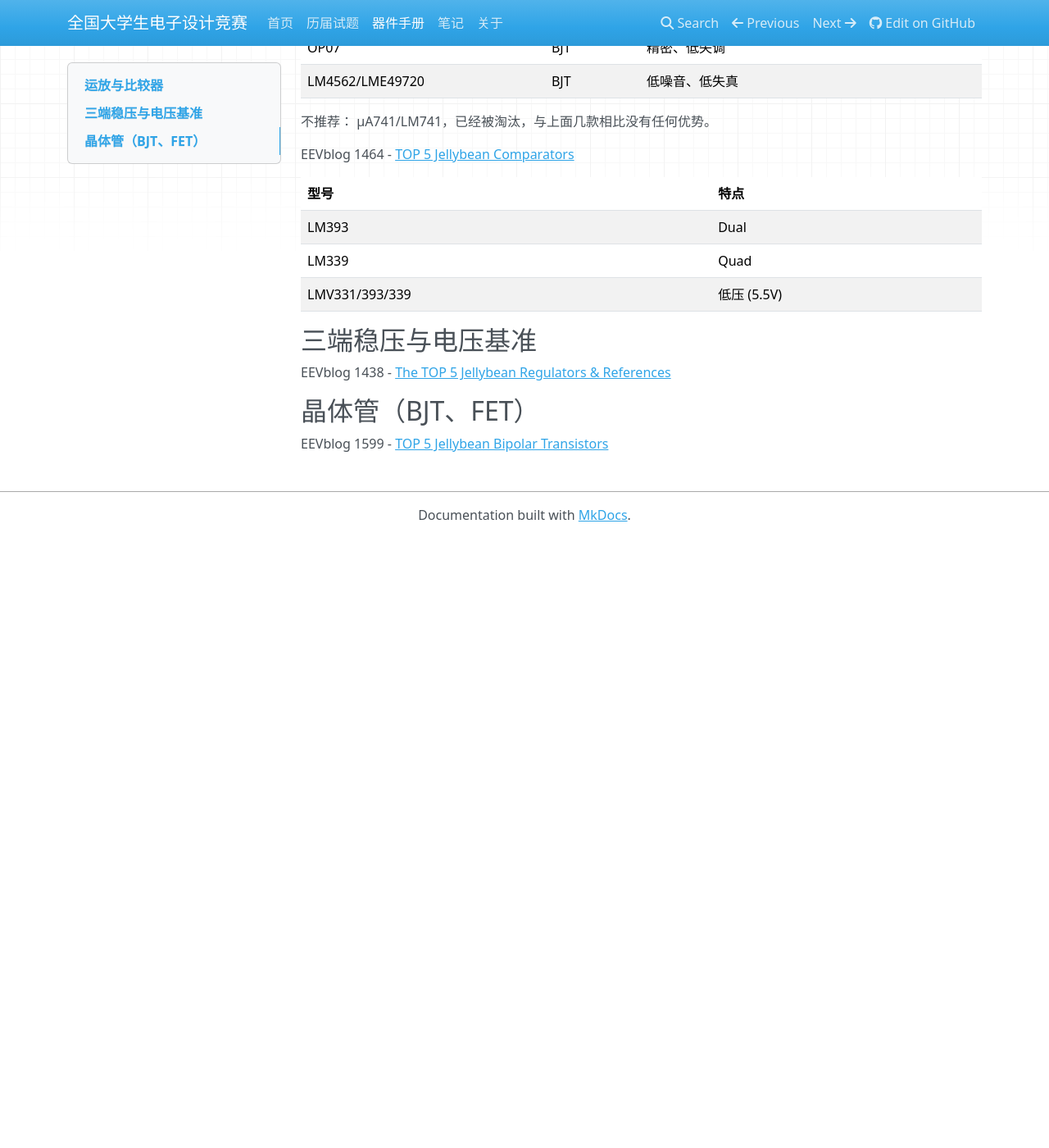
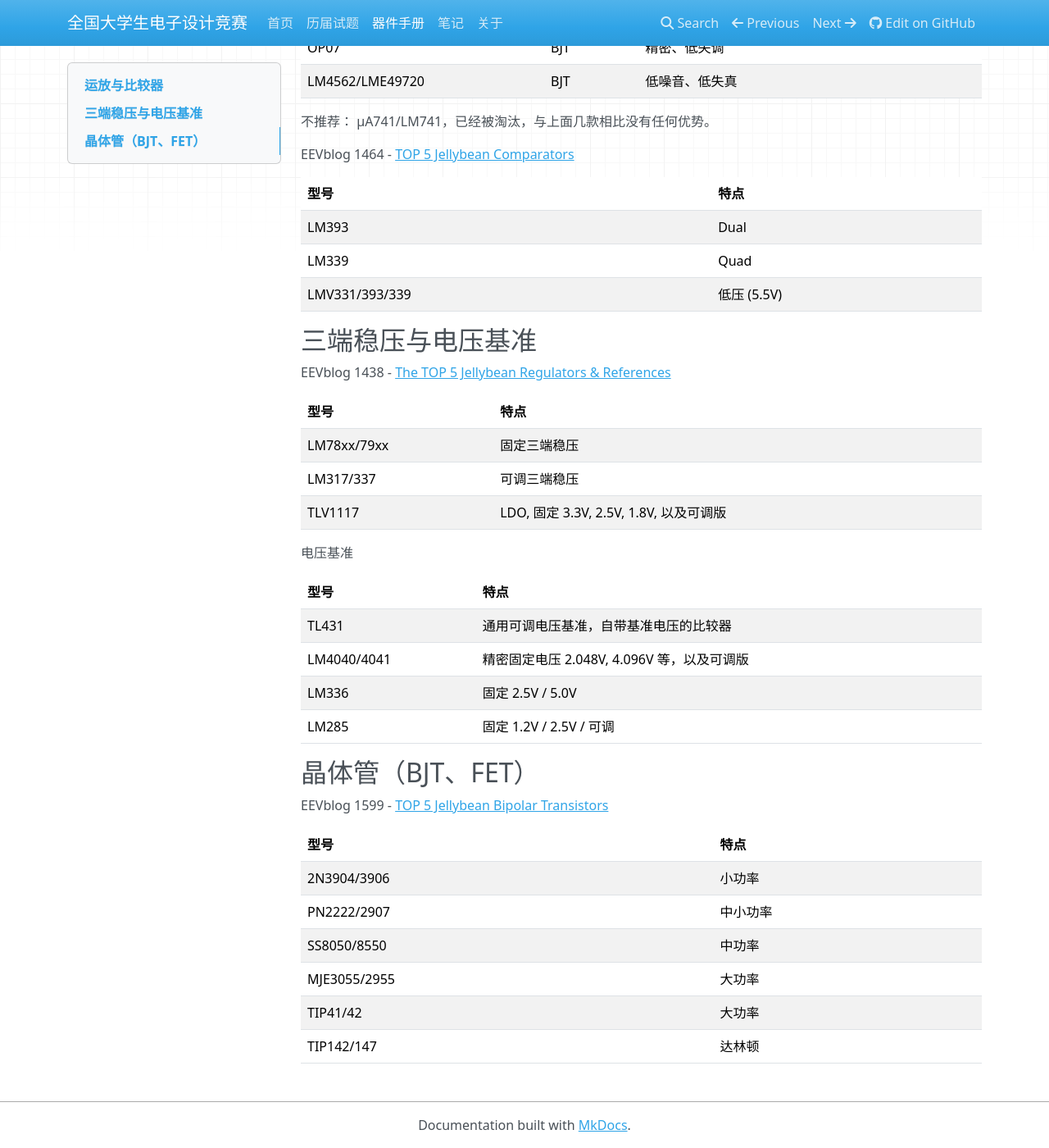
Before and after one commit to chenshuo/nuedc, an MkDocs documentation site: the page built from docs/datasheets.md, in a window 1280 px wide and 1400 px high, scrolled down 347 px. Shown: the whole window at 82% size. Built offline with MkDocs 1.6.1, drawn with Linux system fonts in a browser that asks for light colours; nearby versions of some CDN libraries; before the commit the page ends 1003 px from its top, so only the background shows below that; some of the changed text lies outside the part shown.

Commit message:
Update datasheets.md

```diff
--- a/docs/datasheets.md
+++ b/docs/datasheets.md
@@ -27,6 +27,30 @@ EEVblog 1464 - [TOP 5 Jellybean Comparators](https://www.youtube.com/watch?v=c5M
 
 EEVblog 1438 - [The TOP 5 Jellybean Regulators & References](https://www.youtube.com/watch?v=YHRxvUqy3Uw&ab_channel=EEVblog)
 
+| 型号 | 特点 |
+| --- | --- |
+| LM78xx/79xx | 固定三端稳压 |
+| LM317/337 | 可调三端稳压 |
+| TLV1117 | LDO, 固定 3.3V, 2.5V, 1.8V, 以及可调版 |
+
+电压基准
+
+| 型号 | 特点 |
+| --- | --- |
+| TL431 | 通用可调电压基准，自带基准电压的比较器 |
+| LM4040/4041 | 精密固定电压 2.048V, 4.096V 等，以及可调版 |
+| LM336 | 固定 2.5V / 5.0V |
+| LM285 | 固定 1.2V / 2.5V / 可调|
+
 ## 晶体管（BJT、FET）
 
 EEVblog 1599 - [TOP 5 Jellybean Bipolar Transistors](https://www.youtube.com/watch?v=XYdmX8w8xwI&ab_channel=EEVblog)
+
+| 型号 | 特点 |
+| --- | --- |
+| 2N3904/3906 | 小功率 |
+| PN2222/2907 | 中小功率 |
+| SS8050/8550 | 中功率 |
+| MJE3055/2955 | 大功率 |
+| TIP41/42 | 大功率 |
+| TIP142/147 | 达林顿 |
```
Also changed, not shown: other parts of docs/datasheets.md (+1 -1 lines).
